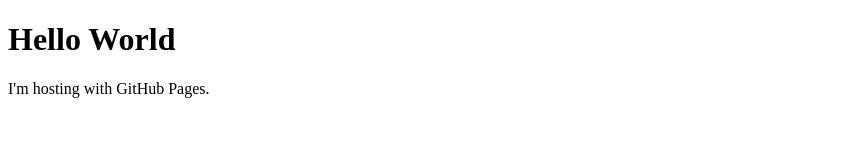
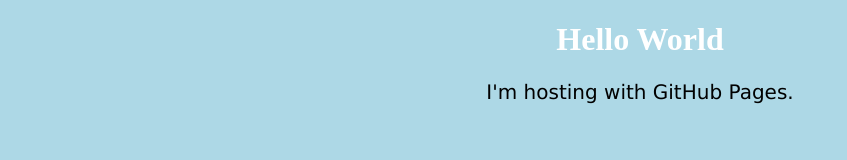
Before and after one commit to audreyzhu/audreyzhu.github.io, a plain HTML site: page index.html in a window 1280 px wide. Shown: the whole page, without its empty margins (0-847 px from the left). Drawn offline with Linux system fonts and the light colour scheme.

Commit message:
added stylesheet

```diff
--- a/index.html
+++ b/index.html
@@ -1,5 +1,8 @@
 <!DOCTYPE html>
 <html>
+    <head>
+        <link rel="stylesheet" href="style.css">
+    </head>
 <body>
 <h1>Hello World</h1>
 <p>I'm hosting with GitHub Pages.</p>
--- /dev/null
+++ b/style.css
@@ -0,0 +1,15 @@
+body {
+    background-color: lightblue;
+
+}
+
+h1 {
+    color: white;
+    text-align: center;
+}
+
+p {
+    font-family: verdana;
+    font-size: 20px;
+    text-align: center;
+}
```
